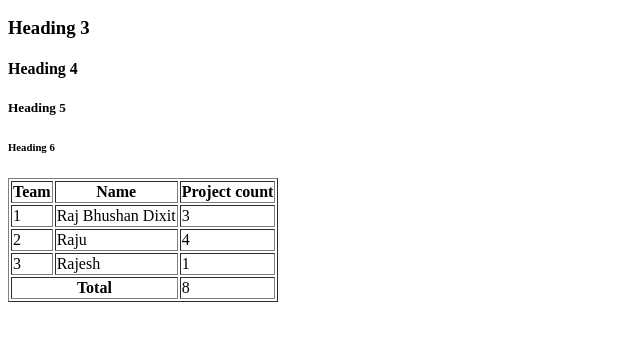
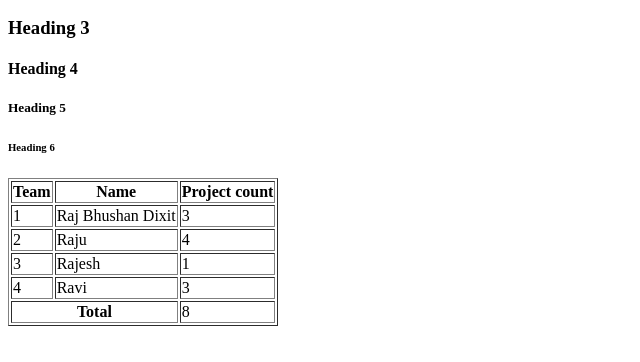
Before and after one commit to RajBhushanDixit9019/Web-Dev, a plain HTML site: page index.html in a window 1280 px wide. Shown: the part 208-570 px from the top of the page, without its empty margins (0-640 px from the left). Drawn offline with Linux system fonts and the light colour scheme.

Commit message:
New list added in index.html file.

```diff
--- a/index.html
+++ b/index.html
@@ -41,6 +41,11 @@
             <td>1</td>
         </tr>
         <tr>
+            <td>4</td>
+            <td>Ravi</td>
+            <td>3</td>
+        </tr>
+        <tr>
             <th colspan="2">Total</th>
             <td>8</td>
         </tr>
```
